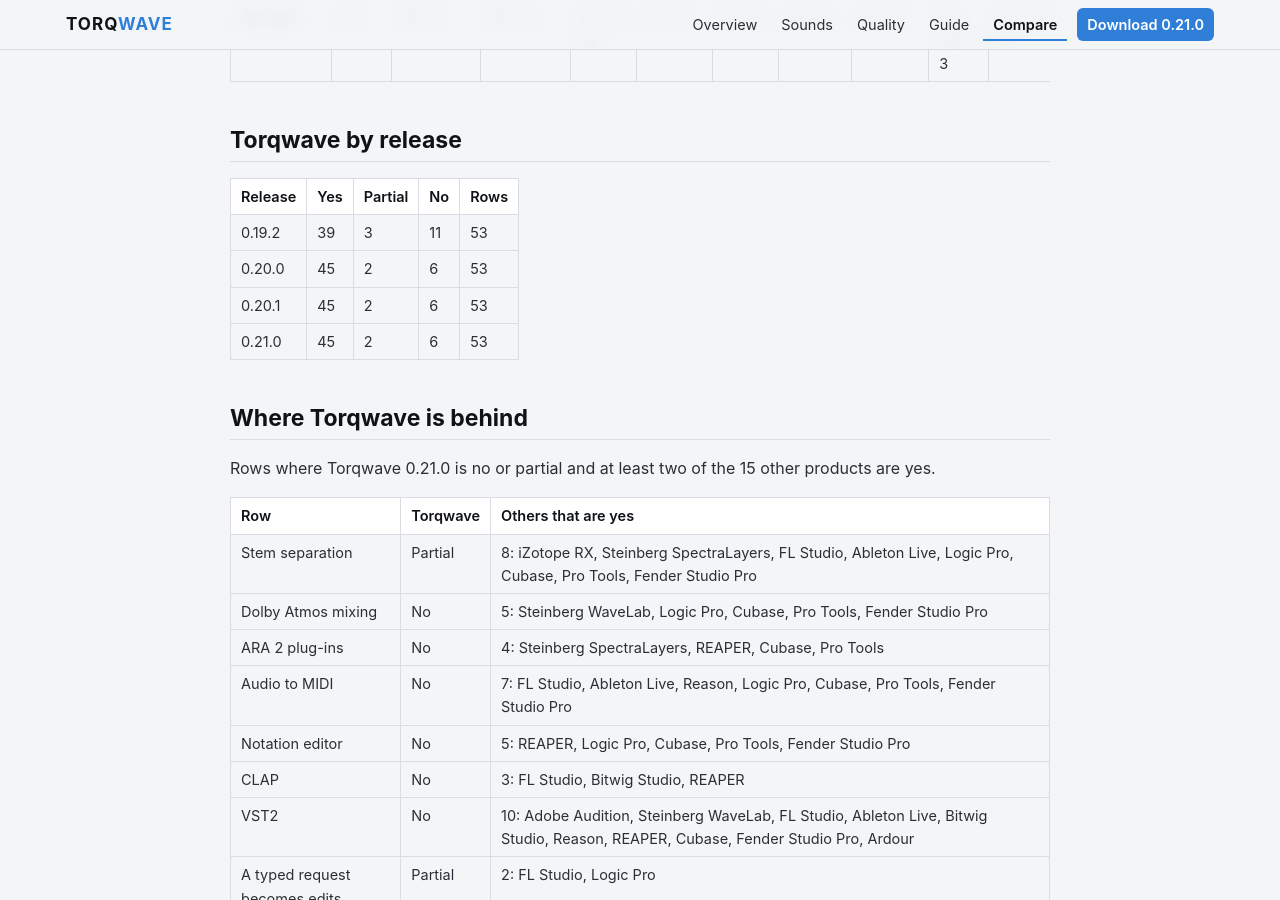
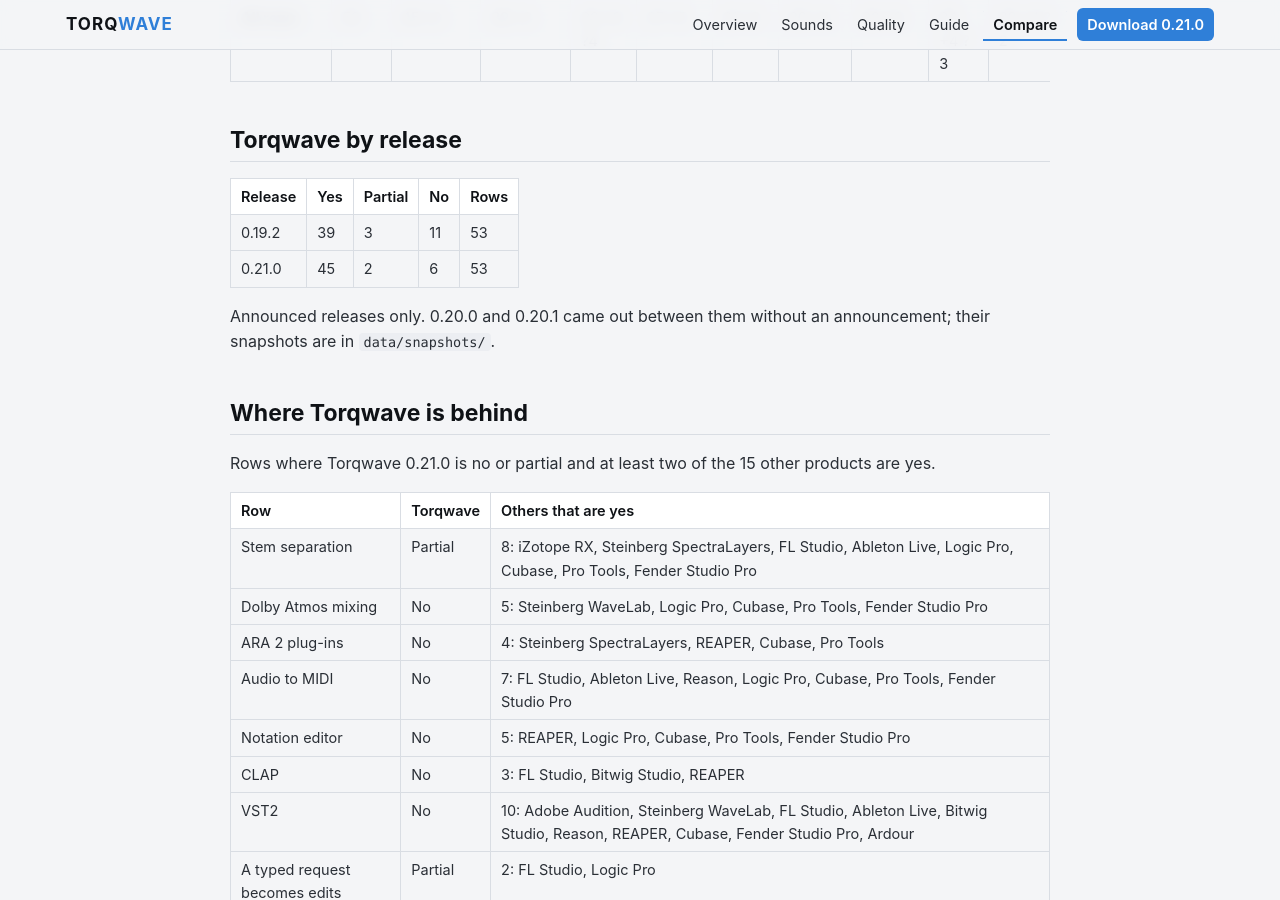
Before and after one commit to BobClawblaw/torqwave, a Jekyll site: the page built from docs/compare/MATRIX.md, in a window 1280 px wide and 900 px high, scrolled down 8147 px. Built offline with Jekyll 4.4.1, drawn with Linux system fonts in a browser that asks for light colours; our own code applies the rules of GitHub Pages for plain Markdown files.

Commit message:
Compare: the table of Torqwave by release lists announced releases only

```diff
--- a/docs/compare/MATRIX.md
+++ b/docs/compare/MATRIX.md
@@ -106,9 +106,9 @@ Rows that are yes, with partial rows after a plus sign and rows not confirmed af
 | Release | Yes | Partial | No | Rows |
 |---|---|---|---|---|
 | 0.19.2 | 39 | 3 | 11 | 53 |
-| 0.20.0 | 45 | 2 | 6 | 53 |
-| 0.20.1 | 45 | 2 | 6 | 53 |
 | 0.21.0 | 45 | 2 | 6 | 53 |
+
+Announced releases only. 0.20.0 and 0.20.1 came out between them without an announcement; their snapshots are in `data/snapshots/`.
 
 ## Where Torqwave is behind
 
```
Also changed, not shown: docs/compare/README.md (+1 -1 lines), 1 other file.
